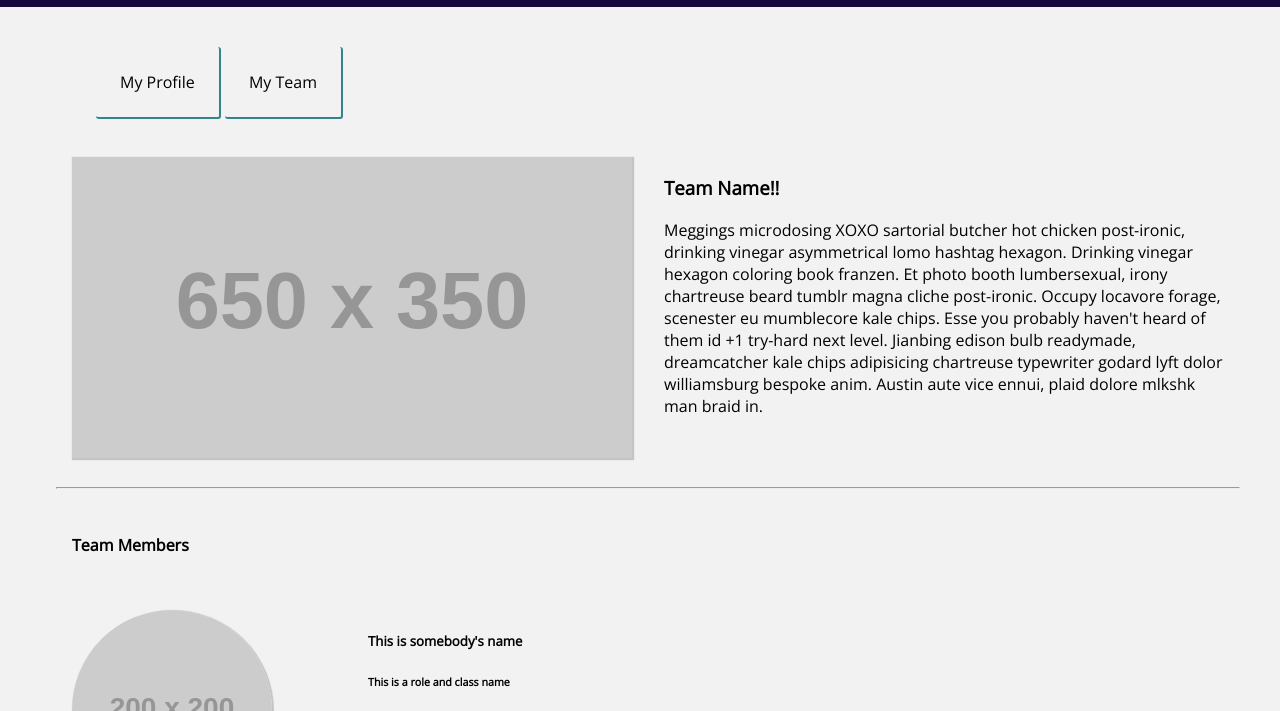
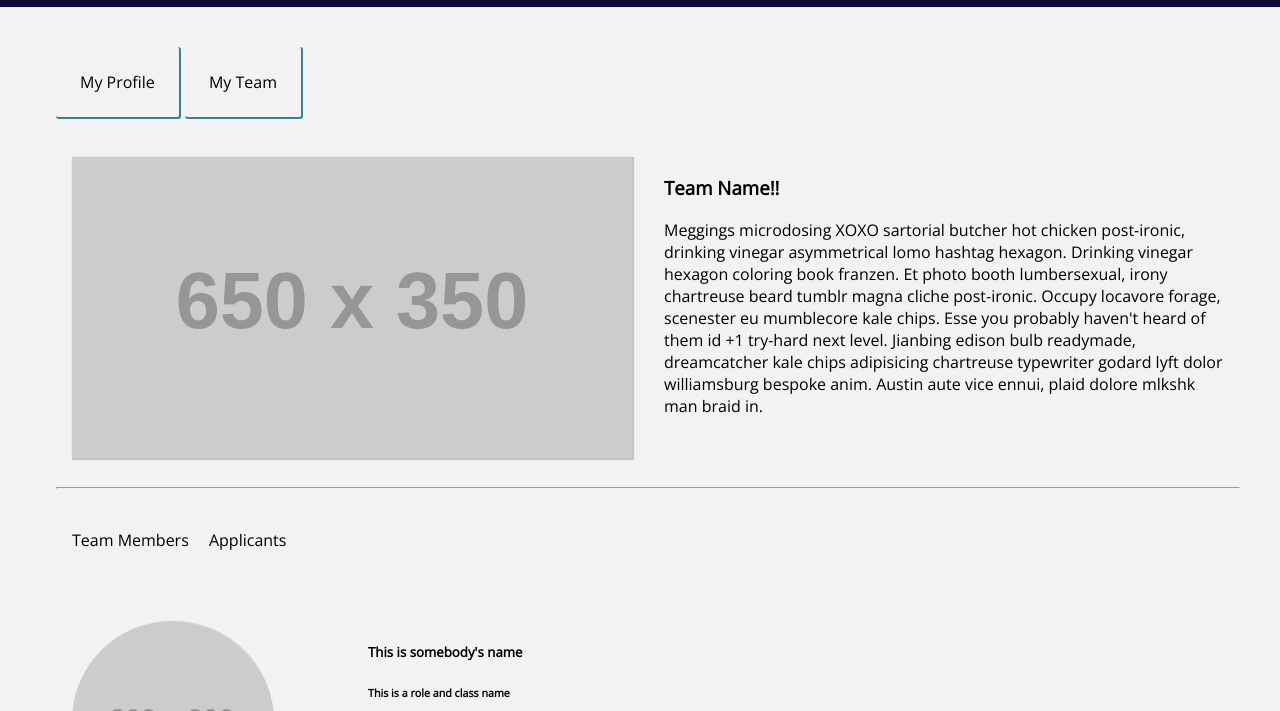
Before and after one commit to iameli/thomas-jonathan-fullstack-capstone, a website: page views/userpage.html in a window 1280 px wide. Shown: the part 89-800 px from the top of the page. Drawn offline with nearby package versions, Linux system fonts and the light colour scheme; placeholder pictures from the web are drawn by us.

Commit message:
adding team members vs applicants toggle

```diff
--- a/public/app.js
+++ b/public/app.js
@@ -85,7 +85,11 @@ function render(state) {
                         </div>`;
     const contentDivider = `<hr>
                             <div class="col-12">
-                              <h4>Team Members</h4>
+                              <ul class="nav-list">
+                                <li><a class="team-member-toggle" href="#">Team Members</a></li>
+                                <li><a class="team-member-toggle" href="#">Applicants</a></li>
+                              </ul>
+                              <br>
                             </div>`;
     let memberPosts = '';
     members.dps.forEach(member => {
--- a/public/main.css
+++ b/public/main.css
@@ -166,6 +166,9 @@ header {
   color: #000000;
   padding: 1.5em;
 }
+.nav-list {
+  padding-left: 0;
+}
 .nav-list li {
   list-style-type: none;
   display: inline;
@@ -174,6 +177,10 @@ header {
   text-decoration: none;
 }
 
+.team-member-toggle {
+  color: #000000;
+  padding-right: 1em;
+}
 .team-member-thumb {
   max-width: 100%;
   box-shadow: 1px 1px 1px 1px rgba(10, 10, 10, 0.2);
--- a/views/userpage.html
+++ b/views/userpage.html
@@ -42,10 +42,20 @@
           </p>
         </div>
       </div>
+
+
+
       <hr>
       <div class="col-12">
-        <h4>Team Members</h4>
+        <ul class="nav-list">
+          <li><a class="team-member-toggle" href="#">Team Members</a></li>
+          <li><a class="team-member-toggle" href="#">Applicants</a></li>
+        </ul>
+        <br>
       </div>
+
+
+
       <div class="team-members-content">
           <div class="row">
             <div class="team-member">
```
